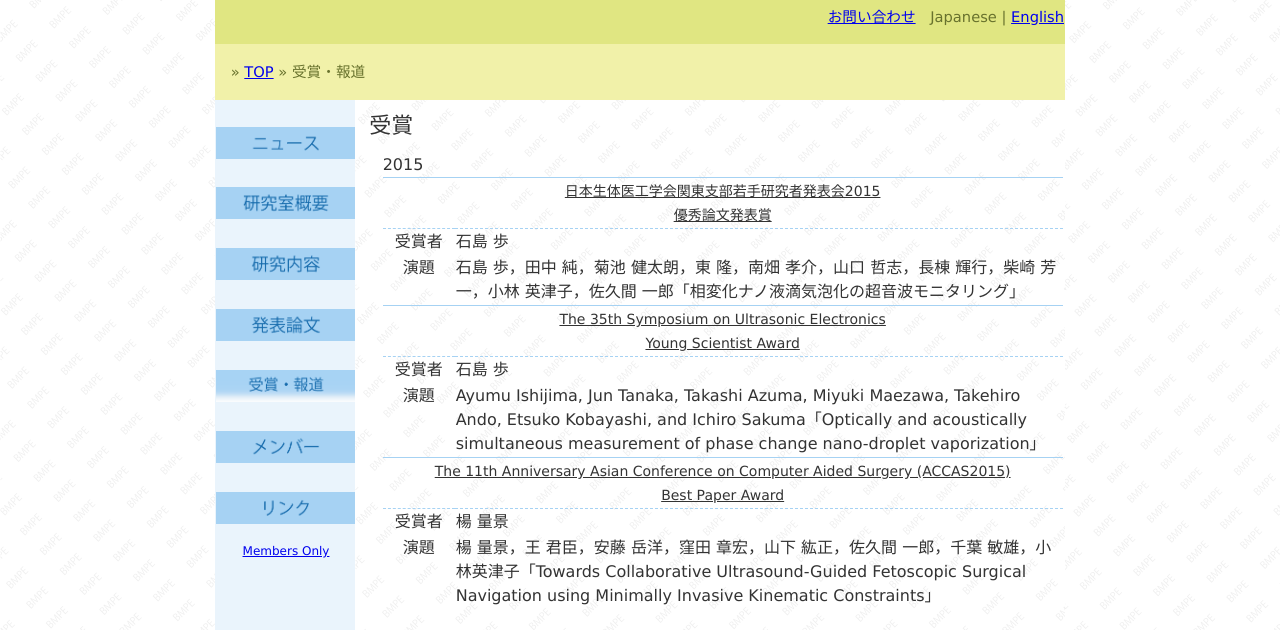
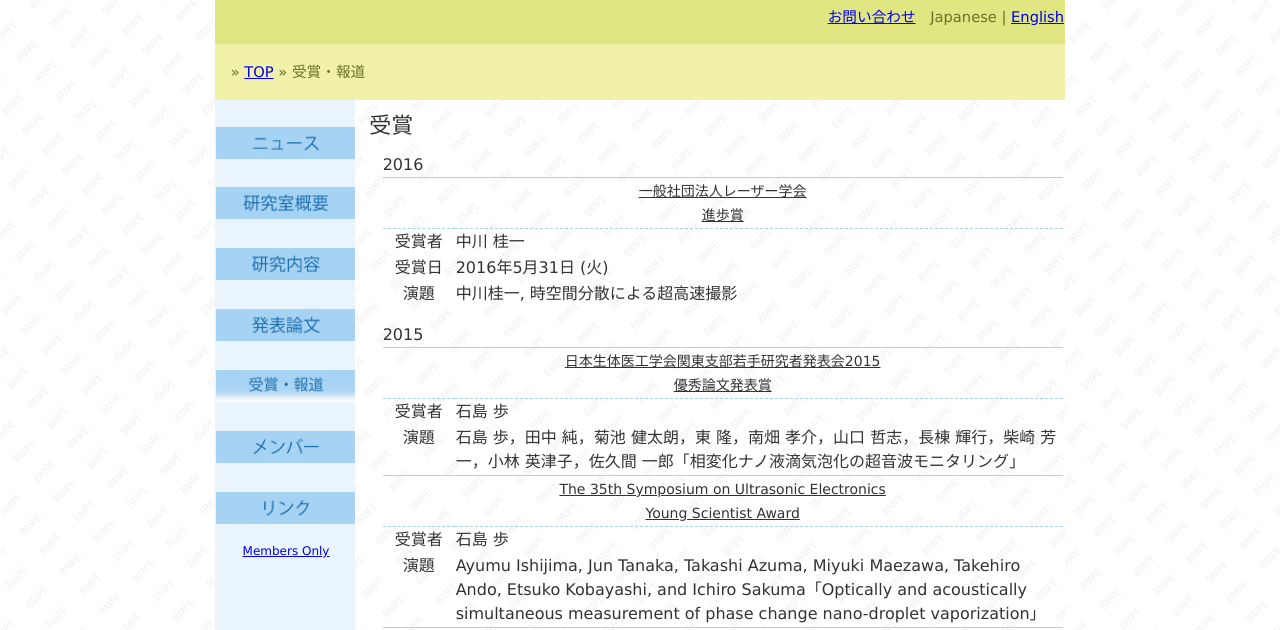
Before and after one commit to bmpe/web, a plain HTML site: page award.html in a window 1280 px wide. Shown: the part 109-739 px from the top of the page. Drawn offline with Linux system fonts and the light colour scheme.

Commit message:
受賞欄の更新 2016年

```diff
--- a/award.html
+++ b/award.html
@@ -126,6 +126,34 @@ function MM_swapImage() { //v3.0
                 <td class="contents_title"><p>受賞</p></td>
 	 </tr><tr>
         <td>
+
+    <p class="item">2016</p>
+	<table class="award">
+          <tbody>
+            <tr class="award_name">
+              <td colspan="2"><strong><em>一般社団法人レーザー学会<br>
+進歩賞<br>
+</em></strong></td>
+            </tr>
+            <tr class="award_winner">
+              <td class="label">受賞者</td>
+              <td class="auto-style1">中川 桂一</td>
+            </tr>
+            <tr class="award_date">
+              <td class="label">受賞日</td>
+              <td class="auto-style1">2016年5月31日 (火)</td>
+            </tr>
+            <tr class="award_subject">
+              <td class="label">演題</td>
+              <td class="auto-style1">中川桂一, 時空間分散による超高速撮影</td>
+            </tr>
+          </tbody>
+        </table>
+        </td>
+                </tr>
+
+            <tr><td>
+
 	<p class="item">2015</p>
 	<table class="award">
           <tbody>
```
